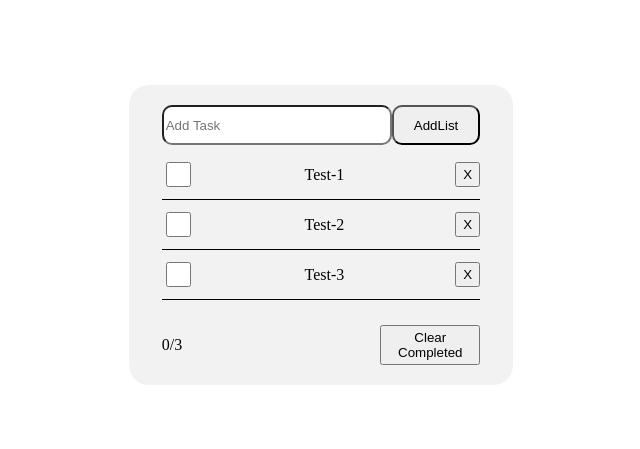
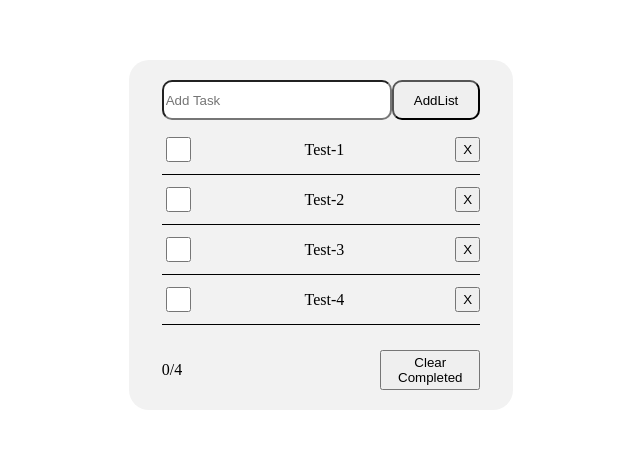
Before and after one commit to ErikBabajanya/ToDoList, a React (Create React App) app: page / in a window 1280 px wide. Shown: the part 165-614 px from the top of the page, without its empty margins (319-959 px from the left). Built offline with nearby package versions, Linux system fonts and the light colour scheme.

Commit message:
Add new item

```diff
--- a/src/App.js
+++ b/src/App.js
@@ -19,6 +19,11 @@ function App() {
     {
       id: Math.random(),
       text: "Test-3",
+      completed: false
+    },
+    {
+      id: Math.random(),
+      text: "Test-4",
       completed: false
     }
   ]);
```
